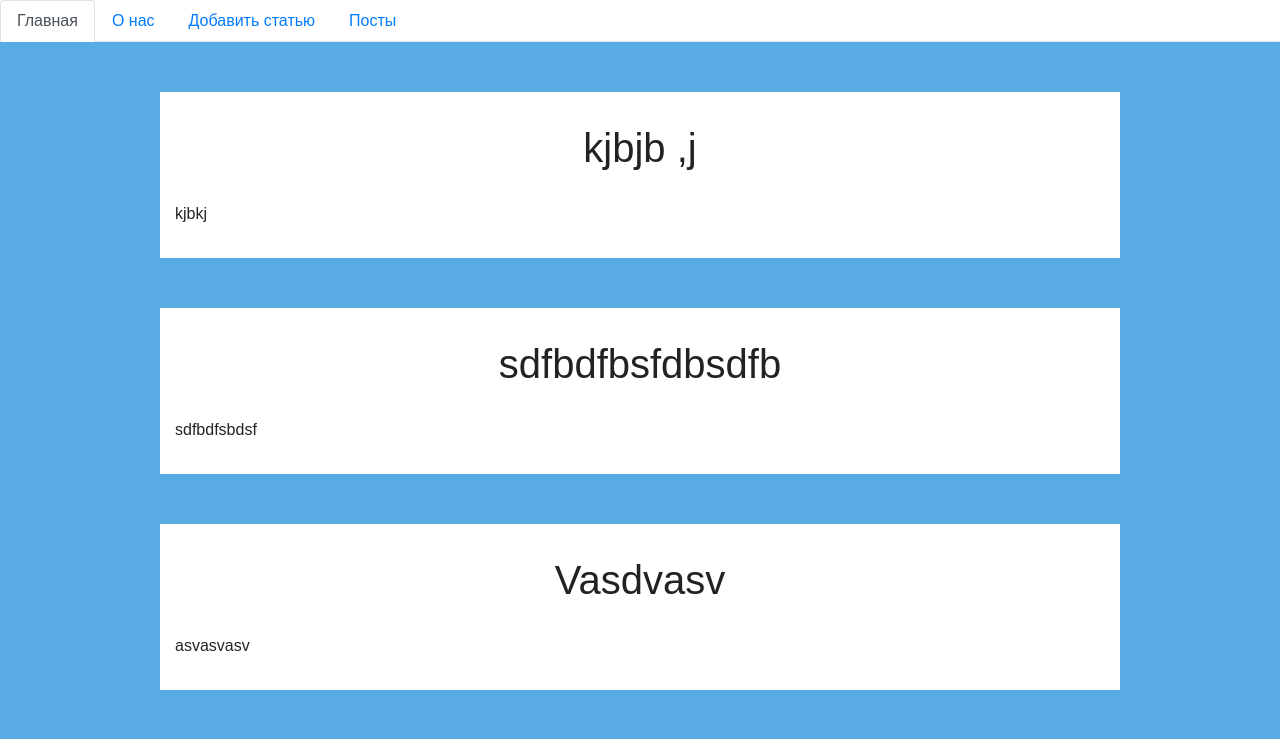
After one commit to Flowmikro/flask_app, a Flask app: page /post in a window 1280 px wide. The commit adds this page. Shown: the top 739 px of the page. Run offline with Flask 3, Linux system fonts and the light colour scheme; data comes from the database, SQL or seed files in the repository; both versions use the stored data as it was after the commit.

Commit message:
v-app/html/css

```diff
--- a/app.py
+++ b/app.py
@@ -22,6 +22,12 @@ def info():
     return render_template('info.html')
 
 
+@app.route('/post')
+def post_list():
+    posts = PostModel.query.all()
+    return render_template('post_list.html', posts=posts)
+
+
 @app.route('/create', methods=['GET', 'POST'])
 def create():
     if request.method == 'POST':
--- a/static/css/base.css
+++ b/static/css/base.css
@@ -1,4 +1,3 @@
-/* header */
 header {
     position: sticky;
     top: 0;
@@ -6,7 +5,9 @@ header {
 }
 
 body {
-    background:#59ABE3;margin:0
+    background:#59ABE3;
+    margin:0;
+    font-family: 'Montserrat', sans-serif;
 }
 .form {
     width:340px;
@@ -23,14 +24,106 @@ body {
 }
 
 h2 {
-margin:10px 0;padding-bottom:10px;width:180px;color:#78788c;border-bottom:3px solid #78788c}
-input{width:100%;padding:10px;box-sizing:border-box;background:none;outline:none;resize:none;border:0;font-family:'Montserrat',sans-serif;transition:all .3s;border-bottom:2px solid #bebed2}
-input:focus{border-bottom:2px solid #78788c}
-p:before{content:attr(type);display:block;margin:28px 0 0;font-size:14px;color:#5a5a5a}
-button{float:right;padding:8px 12px;margin:8px 0 0;font-family:'Montserrat',sans-serif;border:2px solid #78788c;background:0;color:#5a5a6e;cursor:pointer;transition:all .3s}
-button:hover{background:#78788c;color:#fff}
-span{margin:0 5px 0 15px}
+    margin:10px 0;
+    padding-bottom:10px;
+    width:180px;
+    color:#78788c;
+    border-bottom:3px solid #78788c
+}
+
+input {
+    width:100%;
+    padding:10px;
+    box-sizing:border-box;
+    background:none;
+    outline:none;
+    resize:none;
+    border:0;
+    font-family:'Montserrat',sans-serif;
+    transition:all .3s;
+    border-bottom:2px solid #bebed2
+}
+
+input:focus {
+    border-bottom:2px solid #78788c
+}
+
+p:before {
+    content:attr(type);
+    display:block;
+    margin:28px 0 0;
+    font-size:14px;
+    color:#5a5a5a
+}
+
+button {
+    float:right;
+    padding:8px 12px;
+    margin:8px 0 0;
+    font-family:'Montserrat',sans-serif;
+    border:2px solid #78788c;
+    background:0;
+    color:#5a5a6e;
+    cursor:pointer;
+    transition:all .3s
+}
+
+button:hover {
+    background:#78788c;
+    color:#fff
+}
+
+span {
+    margin:0 5px 0 15px
+}
 
 .navnav {
     background-color: rgb(255, 255, 255);
 }
+
+* {
+    box-sizing: border-box;
+    margin: 0;
+}
+
+.container {
+    max-width: 960px;
+    margin: 50px auto;
+    padding: 0 15px;
+    background: white;
+}
+.post {
+    padding: 2em 0 1em;
+}
+
+.post h1 {
+    color: #222;
+    font-weight: 500;
+     margin-bottom: 30px;
+}
+.post-header {
+    text-align: center;
+}
+.post-meta {
+    margin-bottom: 30px;
+    display: inline-block;
+    position: relative;
+    text-transform: uppercase;
+    font-size: .8em;
+}
+.post-meta:before {
+    content: "";
+    position: absolute;
+    top: -20px;
+    left: 50%;
+    transform: translateX(-50%);
+    width: 40px;
+    height: 2px;
+    background: #222;
+}
+
+p {
+    line-height: 1.5;
+    margin-bottom: 1em;
+    text-align: justify;
+}
--- a/templates/base.html
+++ b/templates/base.html
@@ -20,12 +20,14 @@
             <li class="nav-item">
                 <a class="nav-link" href="{{ url_for ('create') }}">Добавить статью</a>
             </li>
-            <!--  <li class="nav-item">-->
+              <li class="nav-item">
+                <a class="nav-link" href="{{ url_for ('post_list') }}">Посты</a>
+              </li>
+             <!--  <li class="nav-item">-->
             <!--    <a class="nav-link" href="#">Link</a>-->
             <!--  </li>-->
             <!--  <li class="nav-item">-->
             <!--    <a class="nav-link disabled" aria-disabled="true">Disabled</a>-->
-            </li>
         </ul>
     </div>
 </header>
--- /dev/null
+++ b/templates/post_list.html
@@ -0,0 +1,21 @@
+{% extends 'base.html' %}
+
+{% block title %}Посты{% endblock %}
+
+{% block content %}
+
+{% for post in posts %}
+
+<div class="container">
+    <div class="post">
+        <div class="post-content">
+            <div class="post-header">
+                <h1>{{ post.title }}</h1>
+            </div>
+            <p>{{ post.text }}</p>
+        </div>
+    </div>
+</div>
+
+{% endfor %}
+{% endblock %}
```
Also changed, not shown: instance/newflask.db.
